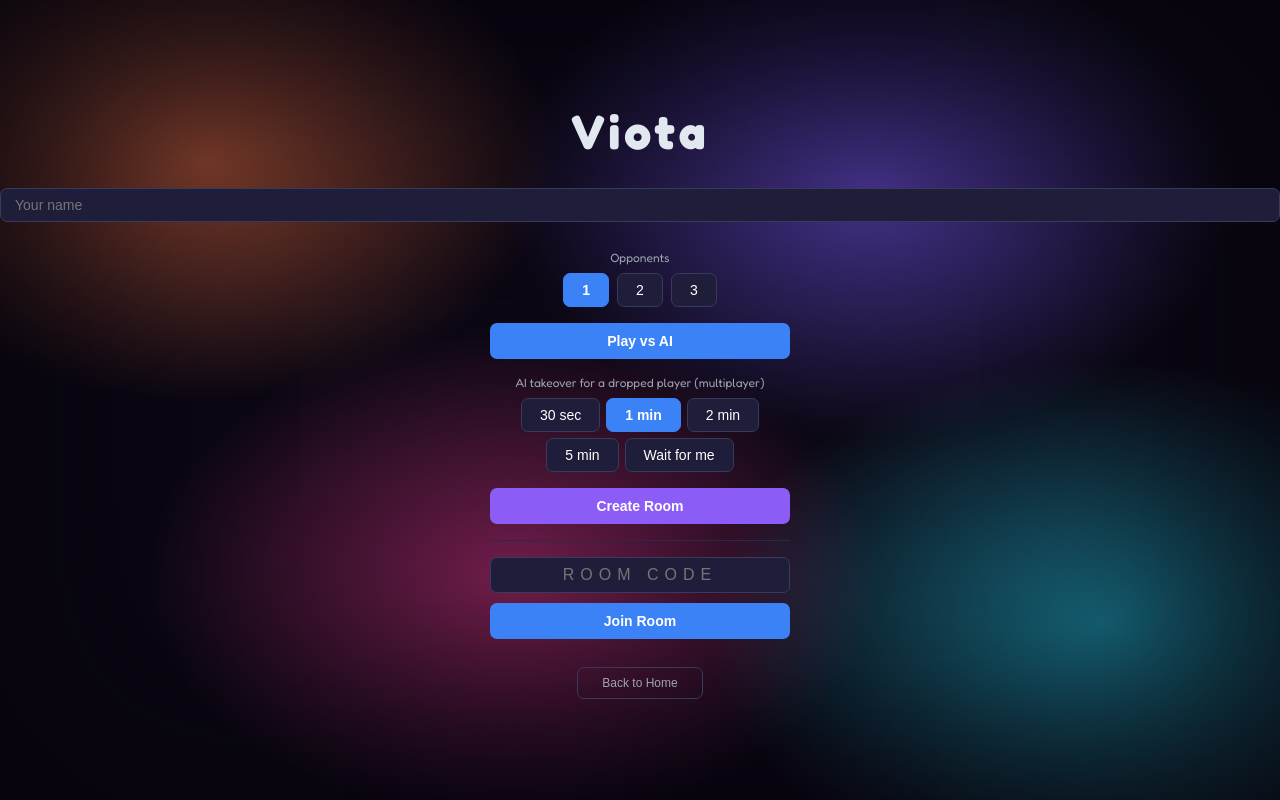
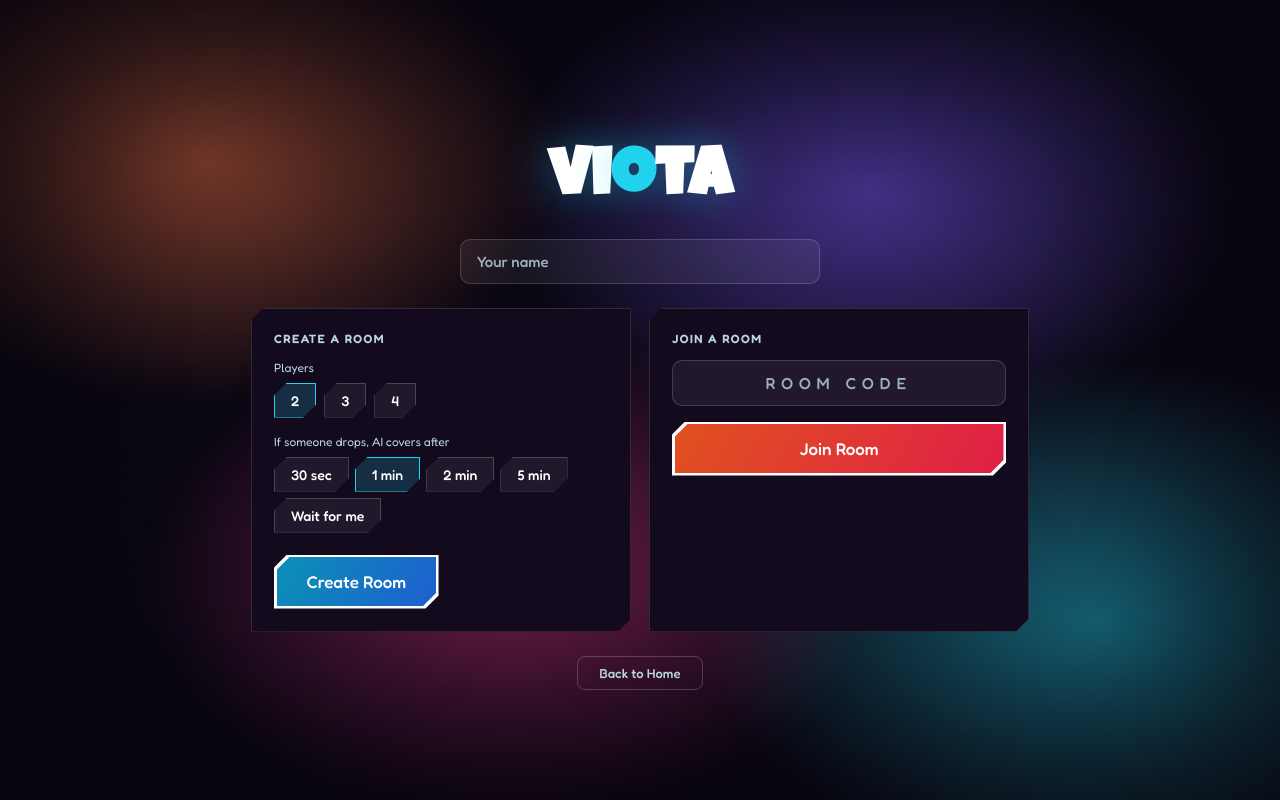
Before and after one commit to theonenonlyvj/viota, a React (Vite) app in the folder packages/client/: page /lobby in a window 1280 px wide. Built offline with nearby package versions, Linux system fonts and the light colour scheme; no server answers.

Commit message:
feat(client): rebuild lobby as two-panel Create/Join (friends-only, drop solo vs-AI)

```diff
--- a/packages/client/src/pages/Lobby.tsx
+++ b/packages/client/src/pages/Lobby.tsx
@@ -1,15 +1,15 @@
 import { useState } from 'react'
 import { useNavigate } from 'react-router-dom'
 import { serverUrl } from '../net/config'
-import { createOnlineGame, createOnlineRoom, joinOnlineGame } from '../net/lobby'
+import { createOnlineRoom, joinOnlineGame } from '../net/lobby'
 import { claimGhostGames } from '../net/ghost'
 import { saveSession } from '../net/session'
+import Button from '../components/Button'
 import ResumeStrip from '../components/ResumeStrip'
 
 const SERVER_URL = serverUrl()
 
-/** How long to wait for a dropped player before an AI takes their turn.
- *  `0` = "wait for me" (never auto-cover). Default = 1 minute (60000). */
+/** AI-takeover patience for a dropped player. `0` = "wait for me" (never cover). */
 const AI_TAKEOVER_OPTIONS: { label: string; value: number }[] = [
   { label: '30 sec', value: 30000 },
   { label: '1 min', value: 60000 },
@@ -18,36 +18,27 @@ const AI_TAKEOVER_OPTIONS: { label: string; value: number }[] = [
   { label: 'Wait for me', value: 0 },
 ]
 
+const pill = (active: boolean): React.CSSProperties => ({
+  background: active ? 'rgba(34,211,238,.18)' : 'rgba(255,255,255,.06)',
+  border: active ? '1.5px solid var(--brand-cyan)' : '1.5px solid rgba(255,255,255,.2)',
+  color: '#fff', clipPath: 'var(--chamfer)', padding: '8px 16px', cursor: 'pointer',
+  fontFamily: 'Fredoka', fontWeight: 500, fontSize: 14,
+})
+
 export default function Lobby() {
   const [name, setName] = useState('')
-  const [opponents, setOpponents] = useState(1)
+  const [players, setPlayers] = useState(2)          // total seats (2–4)
   const [roomCode, setRoomCode] = useState('')
   const [aiTakeoverMs, setAiTakeoverMs] = useState(60000)
   const [error, setError] = useState('')
   const [busy, setBusy] = useState(false)
   const navigate = useNavigate()
 
-  async function handleSolo() {
-    if (!name.trim()) { setError('Name is required'); return }
-    setError(''); setBusy(true)
-    try {
-      const created = await createOnlineGame(SERVER_URL, { displayName: name.trim(), opponents })
-      // Claim any device ghost games into the fresh account (fire-and-forget).
-      claimGhostGames(SERVER_URL).catch(() => {})
-      saveSession({ gameId: created.gameId, code: created.code, mySeat: created.mySeat, players: created.players })
-      navigate('/game/online')
-    } catch {
-      setError(`Cannot reach server at ${SERVER_URL}`)
-    } finally {
-      setBusy(false)
-    }
-  }
-
   async function handleCreateRoom() {
     if (!name.trim()) { setError('Name is required'); return }
     setError(''); setBusy(true)
     try {
-      const created = await createOnlineRoom(SERVER_URL, { displayName: name.trim(), playerCount: opponents + 1, aiTakeoverMs })
+      const created = await createOnlineRoom(SERVER_URL, { displayName: name.trim(), playerCount: players, aiTakeoverMs })
       claimGhostGames(SERVER_URL).catch(() => {})
       saveSession({ gameId: created.gameId, code: created.code, mySeat: created.mySeat, players: created.players })
       navigate(`/lobby/${created.code}`)
@@ -73,74 +64,47 @@ export default function Lobby() {
     }
   }
 
-  const inputStyle: React.CSSProperties = {
-    background: '#1e1e3a', border: '1px solid #3a3a5a', color: '#e2e8f0',
-    borderRadius: 7, padding: '8px 14px', fontSize: 14, width: '100%',
-  }
-  const btnStyle: React.CSSProperties = {
-    background: '#3b82f6', border: 'none', color: '#fff',
-    borderRadius: 7, padding: '10px 24px', fontSize: 14, fontWeight: 'bold', cursor: 'pointer',
-  }
-  const optBtn = (active: boolean): React.CSSProperties => ({
-    background: active ? '#3b82f6' : '#1e1e3a',
-    border: active ? '1px solid #3b82f6' : '1px solid #3a3a5a',
-    color: '#fff', borderRadius: 7, padding: '8px 18px', fontSize: 14, cursor: 'pointer',
-    fontWeight: active ? 'bold' : 'normal',
-  })
+  return (
+    <div style={{ minHeight: '100dvh', display: 'flex', flexDirection: 'column', alignItems: 'center', justifyContent: 'center', gap: 24, padding: '84px 20px 48px' }}>
+      <h1 style={{ fontFamily: 'Luckiest Guy', fontSize: 'clamp(44px, 8vw, 68px)', color: '#fff', letterSpacing: '.01em', textShadow: '0 0 42px rgba(34,211,238,.4)' }}>
+        vi<span style={{ color: 'var(--brand-cyan)' }}>o</span>ta
+      </h1>
 
-  return (
-    <div style={{ minHeight: '100dvh', display: 'flex', flexDirection: 'column', alignItems: 'center', justifyContent: 'center', gap: 28 }}>
-      <h1 style={{ fontSize: 48, fontWeight: 'bold', color: '#e2e8f0', letterSpacing: 4 }}>Viota</h1>
-      <input style={inputStyle} placeholder="Your name" value={name} onChange={e => setName(e.target.value)} maxLength={24} />
-      {error && <p style={{ color: '#ef4444', fontSize: 13, maxWidth: 320, textAlign: 'center' }}>{error}</p>}
+      <input className="field" style={{ maxWidth: 360 }} placeholder="Your name" value={name} onChange={e => setName(e.target.value)} maxLength={24} />
+      {error && <p style={{ color: '#ff6b6b', fontSize: 13, maxWidth: 340, textAlign: 'center' }}>{error}</p>}
 
-      <div style={{ display: 'flex', flexDirection: 'column', gap: 16, width: 300 }}>
-        <div>
-          <p style={{ color: '#9ca3af', fontSize: 12, marginBottom: 8, textAlign: 'center' }}>Opponents</p>
-          <div style={{ display: 'flex', gap: 8, justifyContent: 'center' }}>
-            {[1, 2, 3].map(n => (
-              <button key={n} style={optBtn(opponents === n)} onClick={() => setOpponents(n)}>{n}</button>
+      <div style={{ display: 'flex', gap: 18, flexWrap: 'wrap', justifyContent: 'center', width: '100%', maxWidth: 780 }}>
+        {/* CREATE */}
+        <div className="panel" style={{ flex: '1 1 300px', maxWidth: 380 }}>
+          <p className="panel__label">Create a room</p>
+          <p className="panel__sublabel" style={{ marginTop: 0 }}>Players</p>
+          <div style={{ display: 'flex', gap: 8 }}>
+            {[2, 3, 4].map(n => (
+              <button key={n} className="modal-pill" aria-pressed={players === n} style={pill(players === n)} onClick={() => setPlayers(n)}>{n}</button>
             ))}
           </div>
-        </div>
-        <button style={{ ...btnStyle, opacity: busy ? 0.6 : 1 }} disabled={busy} onClick={handleSolo}>
-          Play vs AI
-        </button>
-        <div>
-          <p style={{ color: '#9ca3af', fontSize: 12, marginBottom: 8, textAlign: 'center' }}>
-            AI takeover for a dropped player (multiplayer)
-          </p>
-          <div style={{ display: 'flex', gap: 6, justifyContent: 'center', flexWrap: 'wrap' }}>
+          <p className="panel__sublabel">If someone drops, AI covers after</p>
+          <div style={{ display: 'flex', gap: 6, flexWrap: 'wrap' }}>
             {AI_TAKEOVER_OPTIONS.map(o => (
-              <button
-                key={o.value}
-                style={optBtn(aiTakeoverMs === o.value)}
-                aria-pressed={aiTakeoverMs === o.value}
-                onClick={() => setAiTakeoverMs(o.value)}
-              >
-                {o.label}
-              </button>
+              <button key={o.value} className="modal-pill" aria-pressed={aiTakeoverMs === o.value} style={pill(aiTakeoverMs === o.value)} onClick={() => setAiTakeoverMs(o.value)}>{o.label}</button>
             ))}
           </div>
-        </div>
-        <button style={{ ...btnStyle, background: '#8b5cf6', opacity: busy ? 0.6 : 1 }} disabled={busy} onClick={handleCreateRoom}>
-          Create Room
-        </button>
-
-        <div style={{ borderTop: '1px solid #2a2a4a', paddingTop: 16 }}>
-          <input
-            style={{ ...inputStyle, marginBottom: 10, textTransform: 'uppercase', textAlign: 'center', letterSpacing: 6, fontSize: 16 }}
-            placeholder="Room code" value={roomCode} onChange={e => setRoomCode(e.target.value)} maxLength={8}
-          />
-          <button style={{ ...btnStyle, width: '100%', opacity: busy ? 0.6 : 1 }} disabled={busy} onClick={handleJoin}>Join Room</button>
+          <div style={{ marginTop: 22 }}>
+            <Button variant="primary" disabled={busy} onClick={handleCreateRoom}>Create Room</Button>
+          </div>
         </div>
 
-        <ResumeStrip />
+        {/* JOIN */}
+        <div className="panel" style={{ flex: '1 1 240px', maxWidth: 380, display: 'flex', flexDirection: 'column' }}>
+          <p className="panel__label">Join a room</p>
+          <input className="field" style={{ textTransform: 'uppercase', textAlign: 'center', letterSpacing: 6, fontSize: 16, marginBottom: 16 }} placeholder="Room code" value={roomCode} onChange={e => setRoomCode(e.target.value)} maxLength={8} />
+          <Button variant="secondary" disabled={busy} onClick={handleJoin}>Join Room</Button>
+        </div>
       </div>
 
-      <button onClick={() => navigate('/')} style={{ background: 'transparent', border: '1px solid #3a3a5a', color: '#9ca3af', borderRadius: 7, padding: '8px 24px', fontSize: 12, cursor: 'pointer' }}>
-        Back to Home
-      </button>
+      <ResumeStrip />
+
+      <button className="ghost-btn" onClick={() => navigate('/')}>Back to Home</button>
     </div>
   )
 }
```
Also changed, not shown: 1 other file (tests, documents, lock files or other folders).
